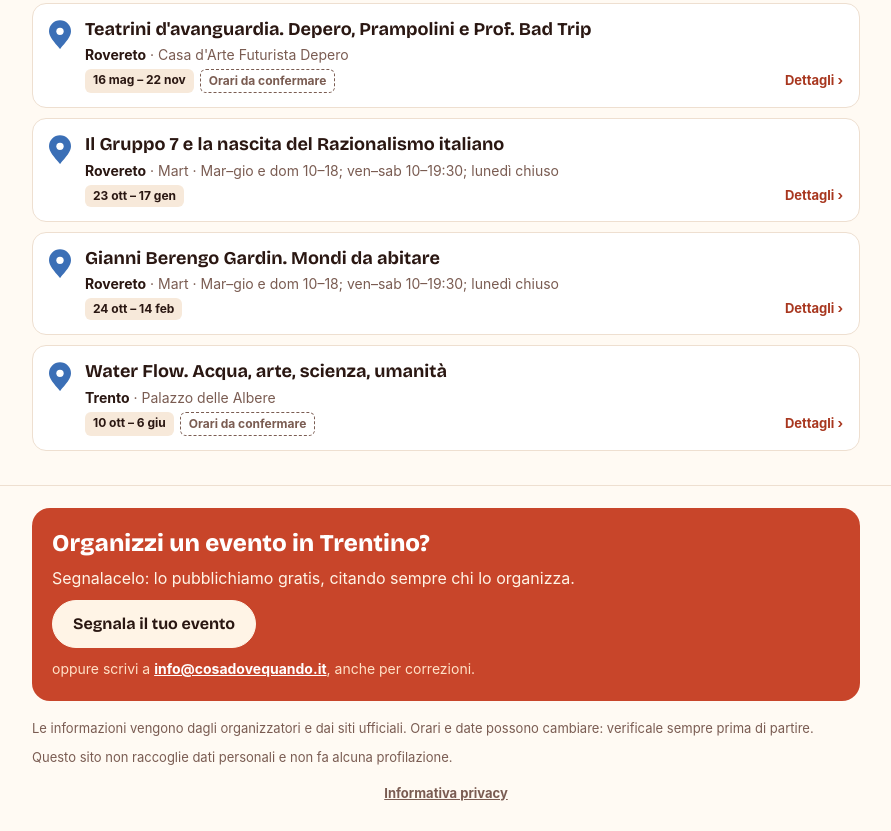
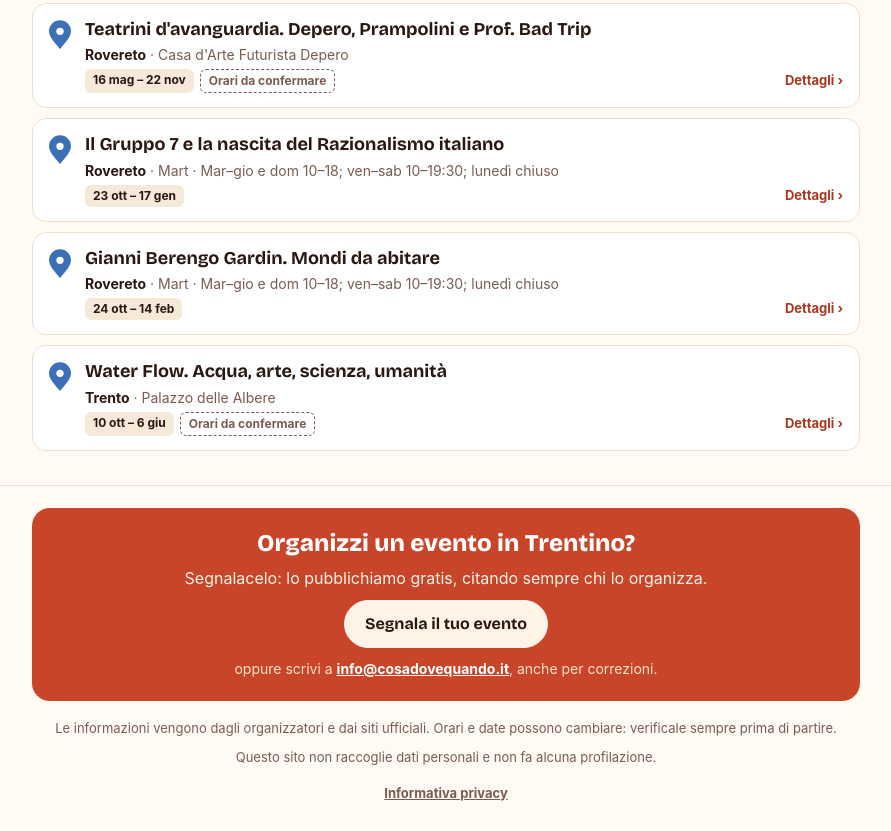
Before and after one commit to maurizioparis74-coder/cosadovequando, a plain HTML site: page trentino/index.html in a window 1280 px wide. Shown: the part 1973-2804 px from the top of the page, without its empty margins (194-1085 px from the left). Drawn offline with Linux system fonts and the light colour scheme; no server answers.

Commit message:
Testi del piè di pagina centrati
Co-Authored-By: Claude Opus 5.5 <noreply@anthropic.com>
Claude-Session: https://claude.ai/code/session_019DQ5NwS5y9RBu7kXP5HECQ

```diff
--- a/trentino/index.html
+++ b/trentino/index.html
@@ -85,13 +85,13 @@ section.day{padding-block:14px 6px}
 .empty{padding:40px 0;text-align:center;color:var(--muted)}
 footer{margin-top:28px;border-top:1px solid var(--line)}
 footer .wrap{padding-block:22px 28px;font-size:13px;color:var(--muted);display:flex;flex-direction:column;gap:10px}
-footer .org{background:var(--corallo);color:#fff;border-radius:18px;padding:22px 20px;display:flex;flex-direction:column;align-items:flex-start;gap:10px;margin-bottom:8px}
+footer .org{background:var(--corallo);color:#fff;border-radius:18px;padding:22px 20px;display:flex;flex-direction:column;align-items:center;text-align:center;gap:10px;margin-bottom:8px}
 footer .org h2{font-family:var(--display);font-weight:800;font-size:24px;line-height:1.1;margin:0;color:#fff}
 footer .org p{margin:0;font-size:16px;color:#FFF4E6}
 footer .org .act.primary{background:#FFF4E6;border-color:#FFF4E6;color:var(--scuro);font-size:16px;padding:11px 20px}
 footer .org .small{font-size:14px;color:#FFE1C7}
 footer .org .small a{color:#fff;font-weight:700}
-footer .fine{margin:0}
+footer .fine{margin:0;text-align:center}
 footer .priv{margin:6px 0 0;text-align:center}
 footer .priv a{color:var(--muted);font-weight:700}
 @media (max-width:480px){.ev h3{font-size:17px}.dayhead h2{font-size:20px}}
```
